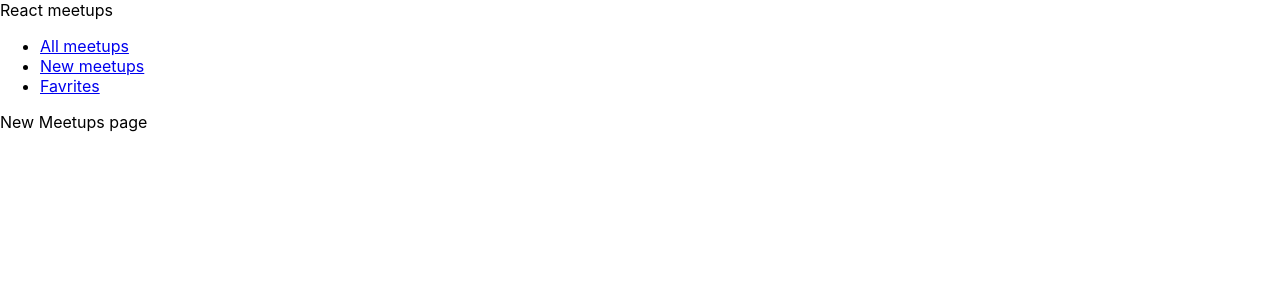
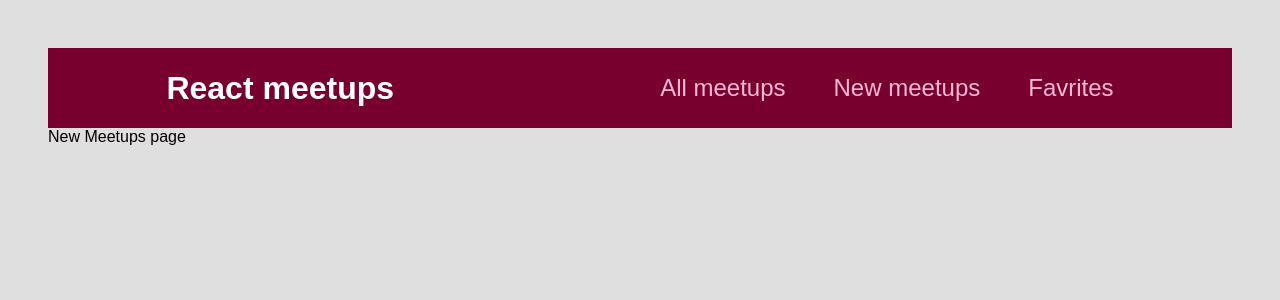
Before and after one commit to prakashharvani1997/react-concepts, a React (Create React App) app: page /new-meetup in a window 1280 px wide. Shown: the top 300 px of the page. Built offline with nearby package versions, Linux system fonts and the light colour scheme.

Commit message:
commites CSS & Module CSS

```diff
--- a/src/App.js
+++ b/src/App.js
@@ -3,11 +3,11 @@
 import AllMeetupsPage from "./pages/AllMeetups";
 import NewMeetupPage from "./pages/NewMeetup";
 import FavoritesPage from "./pages/Favorites";
-import MainNavigation from "./components/layout/Mainavigation";
+import MainNavigation from "./components/layout/MainNavigation";
 
 function App() {
   return (
-    <>
+    <div>
     <MainNavigation />
       <Routes>
         <Route path="/" element={<AllMeetupsPage />}>
@@ -20,7 +20,7 @@
 
         </Route>
       </Routes>
-    </>
+    </div>
   );
 }
 
--- a/src/components/layout/Mainavigation.js
+++ b/src/components/layout/MainNavigation.js
@@ -1,9 +1,10 @@
 import { Link } from "react-router";
 
+import classes from "./MainNavigation.module.css";
 function MainNavigation() {
   return (
-    <header>
-      <div>React meetups </div>
+    <header className={classes.header}>
+      <div className={classes.logo}> React meetups </div>
 
       <nav>
         <ul>
--- /dev/null
+++ b/src/components/layout/MainNavigation.module.css
@@ -0,0 +1,47 @@
+.header {
+    width: 100%;
+    height: 5rem;
+    display: flex;
+    align-items: center;
+    justify-content: space-between;
+    background-color: #77002e;
+    padding: 0 10%;
+  }
+
+  .logo {
+    font-size: 2rem;
+    color: white;
+    font-weight: bold;
+  }
+
+  .header ul {
+    list-style: none;
+    margin: 0;
+    padding: 0;
+    display: flex;
+    align-items: baseline;
+  }
+
+  .header li {
+    margin-left: 3rem;
+  }
+
+  .header a {
+    text-decoration: none;
+    font-size: 1.5rem;
+    color: #fcb8d2;
+  }
+
+  .header a:hover,
+  .header a:active,
+  .header a.active {
+    color: white;
+  }
+
+  .badge {
+    background-color: #cc2062;
+    color: white;
+    border-radius: 12px;
+    padding: 0 1rem;
+    margin-left: 0.5rem;
+  }
--- a/src/index.css
+++ b/src/index.css
@@ -1,13 +1,73 @@
-body {
-  margin: 0;
-  font-family: -apple-system, BlinkMacSystemFont, 'Segoe UI', 'Roboto', 'Oxygen',
-    'Ubuntu', 'Cantarell', 'Fira Sans', 'Droid Sans', 'Helvetica Neue',
-    sans-serif;
-  -webkit-font-smoothing: antialiased;
-  -moz-osx-font-smoothing: grayscale;
+* {
+  box-sizing: border-box;
 }
 
-code {
-  font-family: source-code-pro, Menlo, Monaco, Consolas, 'Courier New',
-    monospace;
+body {
+  font-family: sans-serif;
+  margin: 3rem;
+  background-color: #dfdfdf;
 }
+
+h1, h2 {
+  color: #333333;
+}
+
+.btn {
+  font: inherit;
+  padding: 0.5rem 1.5rem;
+  cursor: pointer;
+  border-radius: 4px;
+  background-color: #800040;
+  color: white;
+  border: 1px solid #800040;
+  margin: 0 1rem;
+}
+
+.btn:hover {
+  background-color: #9c1458;
+  border-color: #9c1458;
+}
+
+.btn--alt {
+  background-color: transparent;
+  color: #800040;
+}
+
+.btn--alt:hover {
+  background-color: #f8dae9;
+}
+
+.card {
+  background-color: white;
+  border-radius: 4px;
+  box-shadow: 0 1px 4px rgba(0, 0, 0, 0.2);
+  padding: 1rem;
+  width: 20rem;
+}
+
+.actions {
+  text-align: right;
+}
+
+.modal {
+  box-shadow: 0 1px 4px rgba(0, 0, 0, 0.2);
+  border-radius: 6px;
+  background-color: white;
+  padding: 1rem;
+  text-align: center;
+  width: 30rem;
+  z-index: 10;
+  position: fixed;
+  top: 20vh;
+  left: calc(50% - 15rem);
+}
+
+.backdrop {
+  position: fixed;
+  z-index: 1;
+  background-color: rgba(0, 0, 0, 0.75);
+  width: 100%;
+  height: 100vh;
+  top: 0;
+  left: 0;
+}
```
